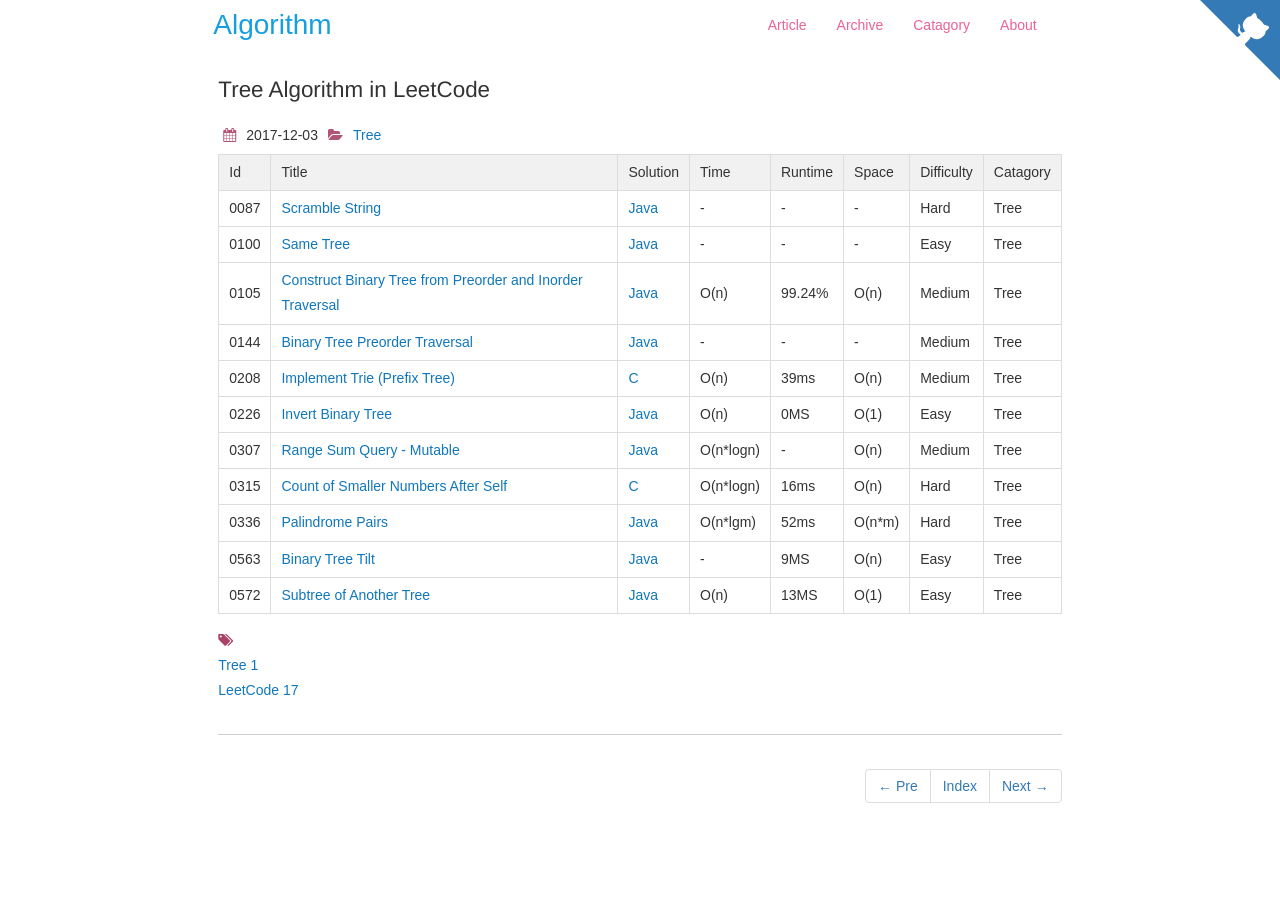
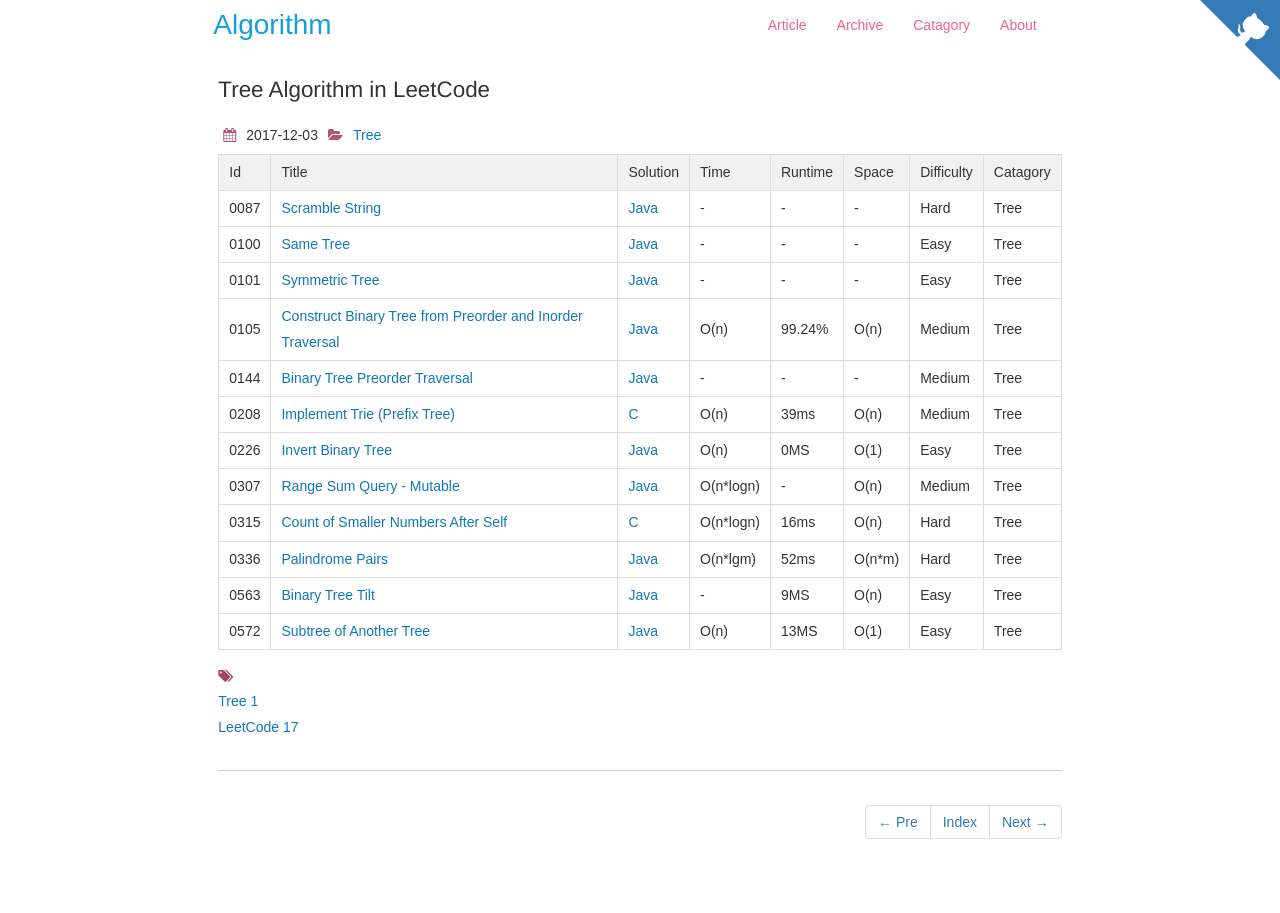
Before and after one commit to dunso/algorithm, a Jekyll site: the page built from docs/_posts/2017-12-03-Tree.md, in a window 1280 px wide. Built offline with Jekyll 4.4.1, drawn with Linux system fonts in a browser that asks for light colours; nearby versions of some CDN libraries.

Commit message:
Add index of LeetCode0101.java to docs

```diff
--- a/docs/_posts/2017-12-03-Tree.md
+++ b/docs/_posts/2017-12-03-Tree.md
@@ -14,6 +14,7 @@
  ------------ | ------------ | ------------ | ------------ | ------------ | ------------ | ------------ | ------------
 |0087|[Scramble String](https://leetcode.com/problems/scramble-string) | [Java](https://e.srl/leetcode-87/)  |-|-|-|  Hard |Tree|
 |0100|[Same Tree](https://leetcode.com/problems/same-tree/) | [Java](https://e.srl/leetcode-100/)  |-|-|-|  Easy |Tree|
+|0101|[Symmetric Tree](https://leetcode.com/problems/symmetric-tree) | [Java](https://e.srl/leetcode-101/)  |-|-|-|  Easy |Tree|
 |0105|[Construct Binary Tree from Preorder and Inorder Traversal](https://leetcode.com/problems/construct-binary-tree-from-preorder-and-inorder-traversal) | [Java](https://e.srl/leetcode-105/)  | O(n) |99.24%| O(n)  |  Medium |Tree|
 |0144|[Binary Tree Preorder Traversal](https://leetcode.com/problems/binary-tree-preorder-traversal) | [Java](https://e.srl/leetcode-144/)  |-|-|-|  Medium |Tree|
 |0208|[Implement Trie (Prefix Tree)](https://leetcode.com/problems/implement-trie-prefix-tree) | [C](https://e.srl/leetcode-208/)  | O(n) |39ms| O(n)  |  Medium |Tree|
```
